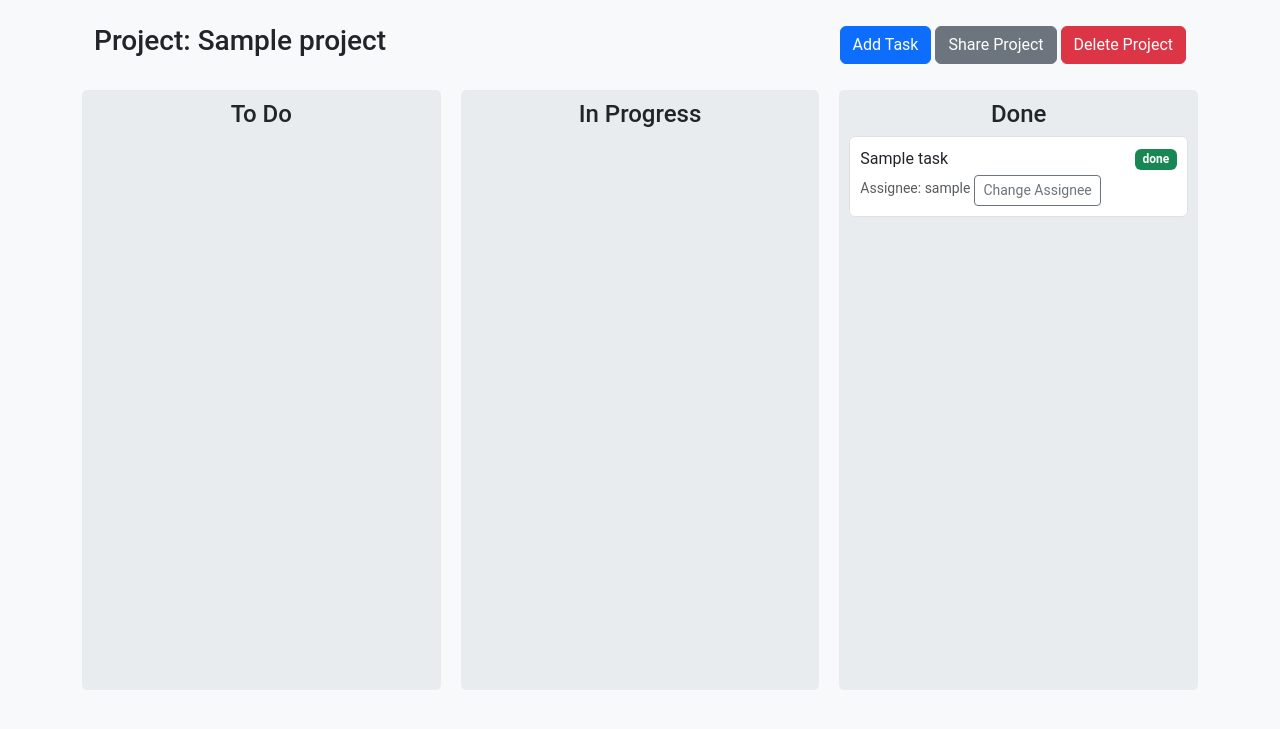
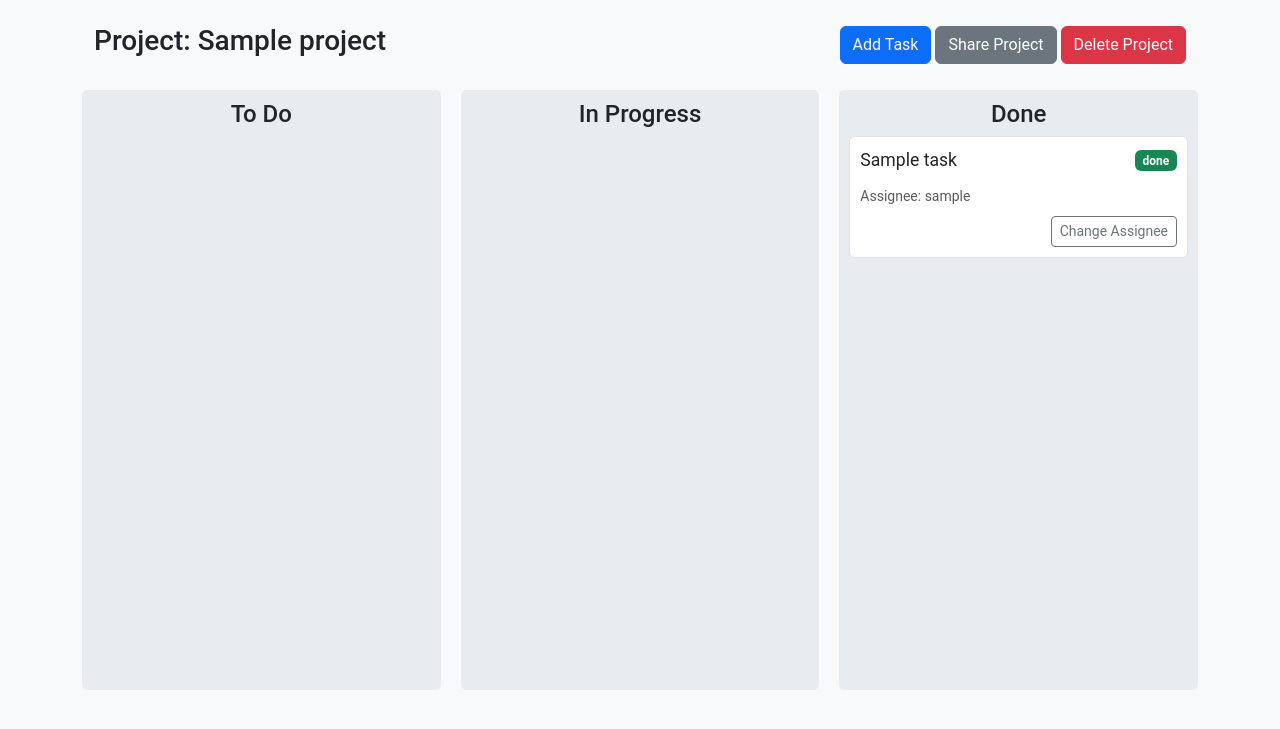
Before and after one commit to dimatayper/Kanban, a Flask app: page /project/1 in a window 1280 px wide. Shown: the part 56-785 px from the top of the page. Run offline with Flask 3, Linux system fonts and the light colour scheme; a user stored in the database is signed in; tables that the repository leaves empty hold one stand-in row (values such as "Sample post").

Commit message:
Update tasks UI

```diff
--- a/app/static/css/styles.css
+++ b/app/static/css/styles.css
@@ -53,11 +53,28 @@ body {
     margin-bottom: 10px;
     padding: 10px;
     cursor: move;
-    transition: background-color 0.3s ease;
+    transition: background-color 0.3s ease, box-shadow 0.3s ease;
 }
 
 .kanban-task:hover {
     background-color: #f1f1f1;
+    box-shadow: 0 4px 8px rgba(0, 0, 0, 0.1);
+}
+
+.task-header {
+    display: flex;
+    justify-content: space-between;
+    align-items: center;
+    margin-bottom: 10px;
+}
+
+.task-title {
+    font-size: 1.1em;
+}
+
+.task-footer {
+    display: flex;
+    justify-content: flex-end;
 }
 
 .hide {
--- a/app/templates/project.html
+++ b/app/templates/project.html
@@ -19,14 +19,16 @@
             <ul id="todo-tasks" class="kanban-tasks list-group">
                 {% for task in project.tasks if task.status == 'todo' %}
                     <li class="kanban-task list-group-item mb-2" id="task-{{ task.id }}">
-                        <div class="d-flex justify-content-between align-items-center">
-                            <span>{{ task.title }}</span>
+                        <div class="task-header d-flex justify-content-between align-items-center">
+                            <span class="task-title">{{ task.title }}</span>
                             <span class="badge bg-primary">{{ task.status }}</span>
                         </div>
                         {% if task.assignee %}
                             <small class="text-muted">Assignee: {{ task.assignee.username }}</small>
                         {% endif %}
-                        <button class="btn btn-sm btn-outline-secondary mt-1" data-bs-toggle="modal" data-bs-target="#editTaskAssigneeModal-{{ task.id }}">Change Assignee</button>
+                        <div class="task-footer mt-2">
+                            <button class="btn btn-sm btn-outline-secondary" data-bs-toggle="modal" data-bs-target="#editTaskAssigneeModal-{{ task.id }}">Change Assignee</button>
+                        </div>
                     </li>
                 {% endfor %}
             </ul>
@@ -36,14 +38,16 @@
             <ul id="inprogress-tasks" class="kanban-tasks list-group">
                 {% for task in project.tasks if task.status == 'inprogress' %}
                     <li class="kanban-task list-group-item mb-2" id="task-{{ task.id }}">
-                        <div class="d-flex justify-content-between align-items-center">
-                            <span>{{ task.title }}</span>
+                        <div class="task-header d-flex justify-content-between align-items-center">
+                            <span class="task-title">{{ task.title }}</span>
                             <span class="badge bg-warning">{{ task.status }}</span>
                         </div>
                         {% if task.assignee %}
                             <small class="text-muted">Assignee: {{ task.assignee.username }}</small>
                         {% endif %}
-                        <button class="btn btn-sm btn-outline-secondary mt-1" data-bs-toggle="modal" data-bs-target="#editTaskAssigneeModal-{{ task.id }}">Change Assignee</button>
+                        <div class="task-footer mt-2">
+                            <button class="btn btn-sm btn-outline-secondary" data-bs-toggle="modal" data-bs-target="#editTaskAssigneeModal-{{ task.id }}">Change Assignee</button>
+                        </div>
                     </li>
                 {% endfor %}
             </ul>
@@ -53,14 +57,16 @@
             <ul id="done-tasks" class="kanban-tasks list-group">
                 {% for task in project.tasks if task.status == 'done' %}
                     <li class="kanban-task list-group-item mb-2" id="task-{{ task.id }}">
-                        <div class="d-flex justify-content-between align-items-center">
-                            <span>{{ task.title }}</span>
+                        <div class="task-header d-flex justify-content-between align-items-center">
+                            <span class="task-title">{{ task.title }}</span>
                             <span class="badge bg-success">{{ task.status }}</span>
                         </div>
                         {% if task.assignee %}
                             <small class="text-muted">Assignee: {{ task.assignee.username }}</small>
                         {% endif %}
-                        <button class="btn btn-sm btn-outline-secondary mt-1" data-bs-toggle="modal" data-bs-target="#editTaskAssigneeModal-{{ task.id }}">Change Assignee</button>
+                        <div class="task-footer mt-2">
+                            <button class="btn btn-sm btn-outline-secondary" data-bs-toggle="modal" data-bs-target="#editTaskAssigneeModal-{{ task.id }}">Change Assignee</button>
+                        </div>
                     </li>
                 {% endfor %}
             </ul>
```
